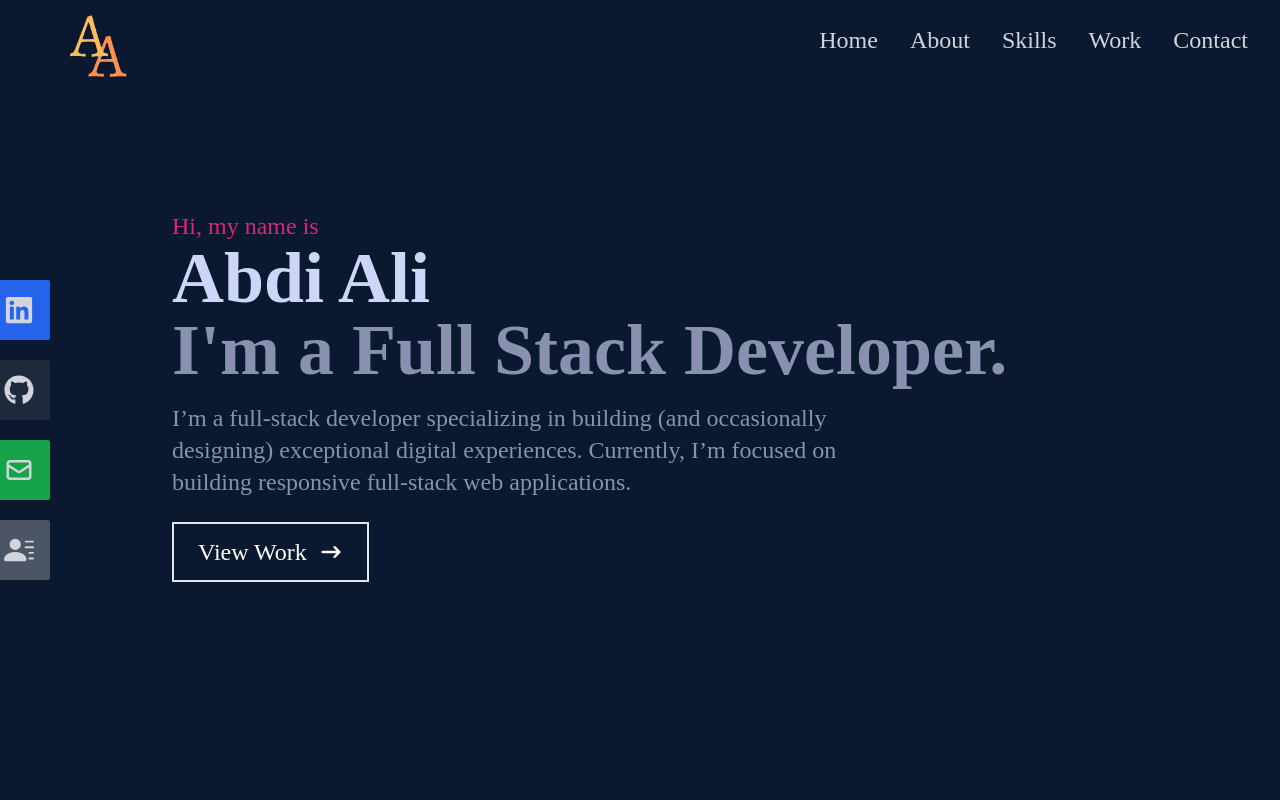
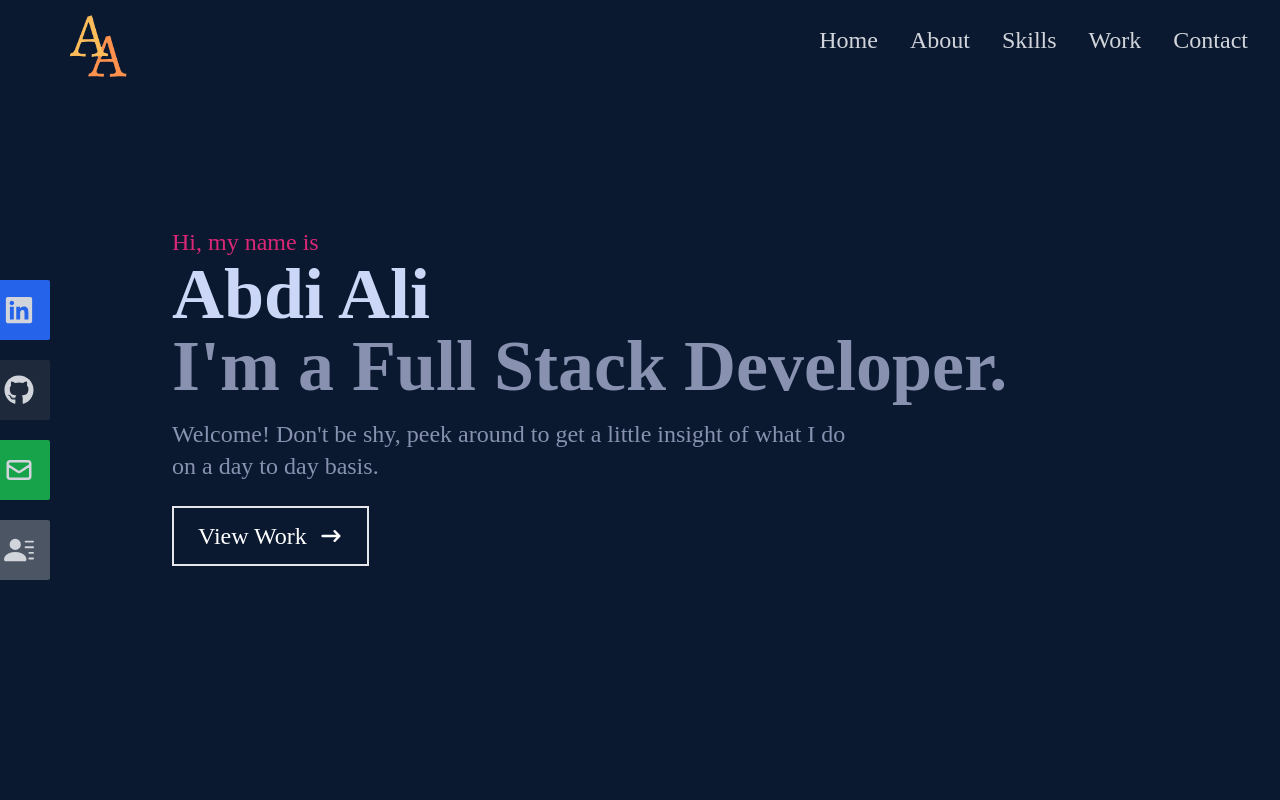
Before and after one commit to TorontosFinest/portfolio-react-app, a React (Create React App) app: page / in a window 1280 px wide. Shown: the top 800 px of the page. Built offline with nearby package versions, Linux system fonts and the light colour scheme.

Commit message:
update about

```diff
--- a/src/components/Home.jsx
+++ b/src/components/Home.jsx
@@ -14,9 +14,7 @@ import { Link } from 'react-scroll';
           I'm a Full Stack Developer.
         </h2>
         <p className='text-[#8892b0] py-4 max-w-[700px]'>
-          I’m a full-stack developer specializing in building (and occasionally
-          designing) exceptional digital experiences. Currently, I’m focused on
-          building responsive full-stack web applications.
+            Welcome! Don't be shy, peek around to get a little insight of what I do on a day to day basis.
         </p>
         <div>
             <Link to='work' smooth={true} duration={500}>
```
